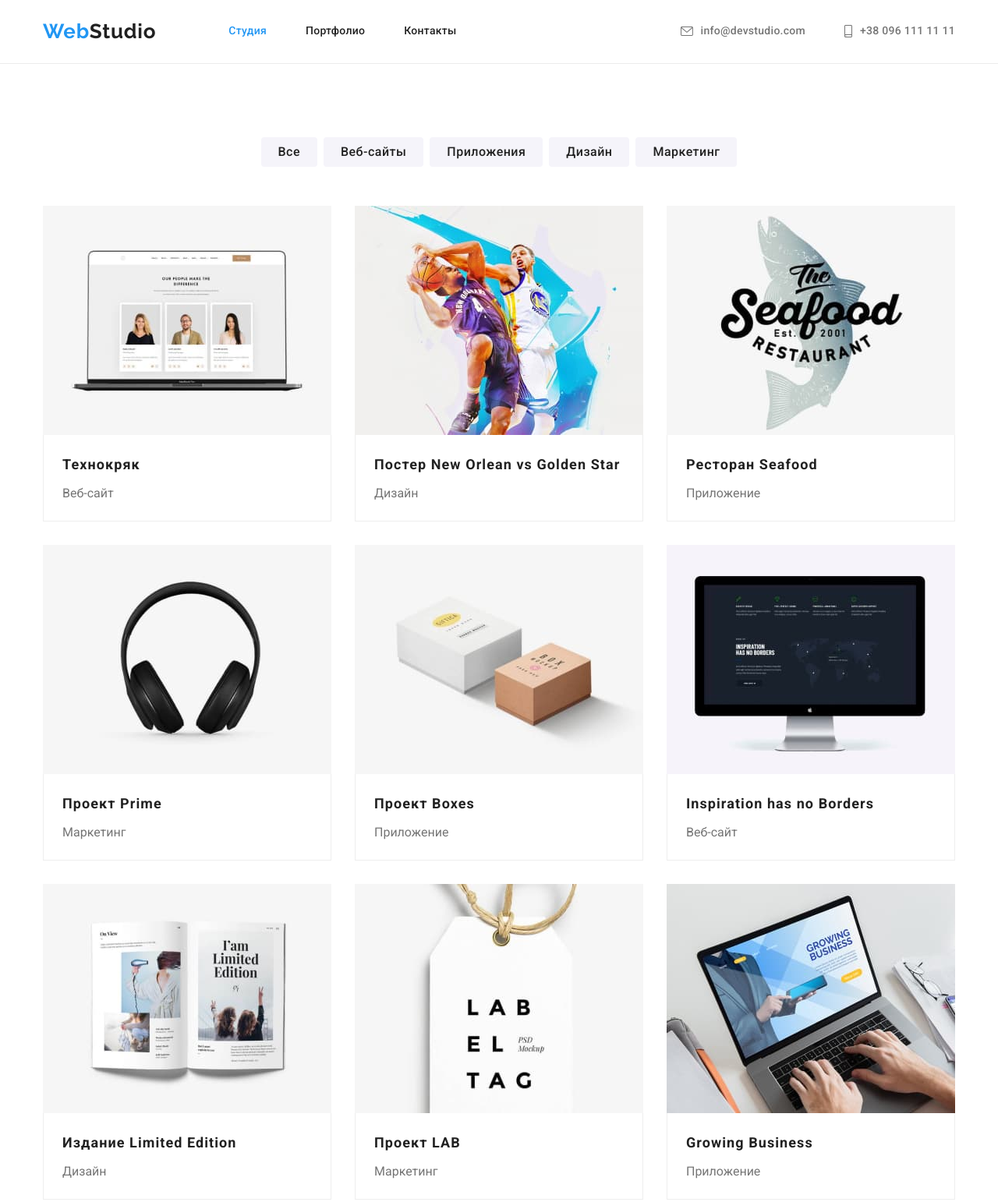
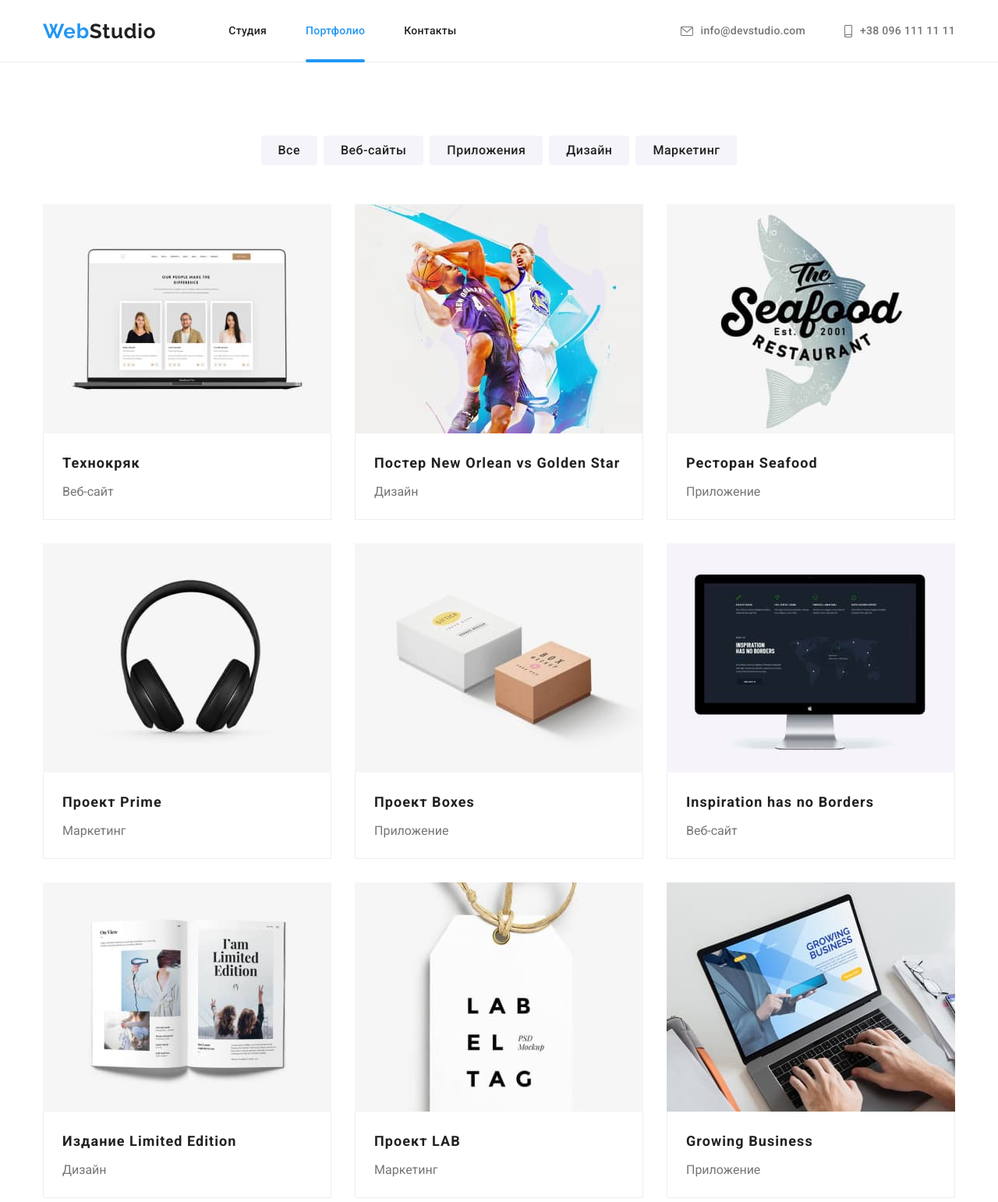
Before and after one commit to Volodymyr1973/goit-markup-hw-05, a plain HTML site: page portfolio.html in a window 1280 px wide. Shown: the top 1542 px of the page at 78% size. Drawn offline with nearby package versions, Linux system fonts and the light colour scheme.

Commit message:
without transition

```diff
--- a/css/styles.css
+++ b/css/styles.css
@@ -85,6 +85,7 @@ img {
 /* -----Хедер----- */
 
 .header {
+  height: 80px;
   background-color: #ffffff;
   border-bottom: 1px solid #ececec;
 }
@@ -100,8 +101,8 @@ img {
 .header-lists,
 .header-contact-lists {
   /* display: inline-block; */
-  padding-top: 32px;
-  padding-bottom: 32px;
+  /* padding-top: 32px;
+  padding-bottom: 32px; */
 }
 
 /* -----Блок навигации----- */
@@ -142,10 +143,13 @@ img {
 .header-lists {
   display: flex;
   align-items: center;
+  height: 100%;
 }
 
 .header-item {
+  position: relative;
   margin-right: 50px;
+  padding: 32px 0;
 }
 
 .header-item:last-child {
@@ -166,13 +170,14 @@ img {
 }
 
 .current::after {
+  content: '';
   position: absolute;
-  width: 48px;
+  left: 0;
+  bottom: 0;
+  width: 100%;
   height: 4px;
-  left: 453px;
-  top: 76px;
 
-  background: #2196f3;
+  background-color: #2196f3;
   border-radius: 2px;
 }
 
@@ -187,6 +192,10 @@ img {
   display: flex;
   margin-left: auto;
   align-items: center;
+}
+
+.header-contact-item {
+  padding: 32px 0;
 }
 
 .header-contact-item:not(:first-child) {
@@ -709,8 +718,39 @@ img {
   display: inline-block;
 }
 
-.portfolio-link:hover {
+.portfolio-link:hover,
+.portfolio-link:focus {
   box-shadow: 0px 1px 1px rgba(0, 0, 0, 0.12), 0px 4px 4px rgba(0, 0, 0, 0.06), 1px 4px 6px rgba(0, 0, 0, 0.16);
+}
+
+.portfolio-link:hover .portfolio-photo-text,
+.portfolio-link:focus .portfolio-photo-text {
+  transform: translateY(0);
+}
+
+.portfolio-photo-task {
+  position: relative;
+  overflow: hidden;
+}
+
+.portfolio-photo-text {
+  position: absolute;
+  left: 0;
+  top: 0;
+  width: 100%;
+  height: 100%;
+  padding: 63px 24px;
+  transform: translateY(100%);
+
+  background: rgba(33, 150, 243, 0.9);
+
+  font-family: 'Roboto';
+  font-style: normal;
+  font-weight: 400;
+  font-size: 18px;
+  line-height: 1.56;
+  letter-spacing: 0.03em;
+  color: #ffffff;
 }
 
 .portfolio-desc {
--- a/portfolio.html
+++ b/portfolio.html
@@ -30,10 +30,10 @@
           <!-- Ссылки на страницы -->
           <ul class="header-lists lists">
             <li class="header-item">
-              <a class="header-item-link link current" href="./">Студия</a>
+              <a class="header-item-link link" href="./">Студия</a>
             </li>
             <li class="header-item">
-              <a class="header-item-link link" href="./portfolio.html">Портфолио</a>
+              <a class="header-item-link link current" href="./portfolio.html">Портфолио</a>
             </li>
             <li class="header-item">
               <a class="header-item-link link" href="">Контакты</a>
@@ -74,7 +74,13 @@
           <ul class="portfolio-lists lists">
             <li class="portfolio-item">
               <a class="portfolio-link link" href="">
+                <div class="portfolio-photo-task">
                   <img class="portfolio-photo" src="./images/technokryak.jpg" alt="Технокряк сайт" width="370" />
+                  <p class="portfolio-photo-text">
+                    Ресурс предлагает комплексные предложения с разным уровнем функционала и сервисов. Все это позволит
+                    посетителю получить исчерпывающие сведения о компании или частном лице.
+                  </p>
+                </div>
                 <div class="portfolio-desc">
                   <h2 class="portfolio-title">Технокряк</h2>
                   <p class="portfolio-text">Веб-сайт</p>
@@ -83,6 +89,7 @@
             </li>
             <li class="portfolio-item">
               <a class="portfolio-link link" href="">
+                <div class="portfolio-photo-task">
                   <img
                     class="portfolio-photo"
                     src="./images/new-orlean.jpg"
@@ -90,6 +97,11 @@
                     width="370"
                     height="294"
                   />
+                  <p class="portfolio-photo-text">
+                    Ресурс предлагает комплексные предложения с разным уровнем функционала и сервисов. Все это позволит
+                    посетителю получить исчерпывающие сведения о компании или частном лице.
+                  </p>
+                </div>
                 <div class="portfolio-desc">
                   <h2 class="portfolio-title">Постер <span lang="en">New Orlean vs Golden Star</span></h2>
                   <p class="portfolio-text">Дизайн</p>
@@ -98,7 +110,13 @@
             </li>
             <li class="portfolio-item">
               <a class="portfolio-link link" href="">
+                <div class="portfolio-photo-task">
                   <img class="portfolio-photo" src="./images/seafood.jpg" alt="Приложение ресторана" width="370" />
+                  <p class="portfolio-photo-text">
+                    Ресурс предлагает комплексные предложения с разным уровнем функционала и сервисов. Все это позволит
+                    посетителю получить исчерпывающие сведения о компании или частном лице.
+                  </p>
+                </div>
                 <div class="portfolio-desc">
                   <h2 class="portfolio-title">Ресторан <span lang="en">Seafood</span></h2>
                   <p class="portfolio-text">Приложение</p>
@@ -107,7 +125,13 @@
             </li>
             <li class="portfolio-item">
               <a class="portfolio-link link" href="">
+                <div class="portfolio-photo-task">
                   <img class="portfolio-photo" src="./images/prime.jpg" alt="Проект Прайм" width="370" />
+                  <p class="portfolio-photo-text">
+                    Ресурс предлагает комплексные предложения с разным уровнем функционала и сервисов. Все это позволит
+                    посетителю получить исчерпывающие сведения о компании или частном лице.
+                  </p>
+                </div>
                 <div class="portfolio-desc">
                   <h2 class="portfolio-title">Проект <span lang="en">Prime</span></h2>
                   <p class="portfolio-text">Маркетинг</p>
@@ -116,7 +140,13 @@
             </li>
             <li class="portfolio-item">
               <a class="portfolio-link link" href="">
+                <div class="portfolio-photo-task">
                   <img class="portfolio-photo" src="./images/boxes.jpg" alt="Проект бокс" width="370" />
+                  <p class="portfolio-photo-text">
+                    Ресурс предлагает комплексные предложения с разным уровнем функционала и сервисов. Все это позволит
+                    посетителю получить исчерпывающие сведения о компании или частном лице.
+                  </p>
+                </div>
                 <div class="portfolio-desc">
                   <h2 class="portfolio-title">Проект <span>Boxes</span></h2>
                   <p class="portfolio-text">Приложение</p>
@@ -125,7 +155,18 @@
             </li>
             <li class="portfolio-item">
               <a class="portfolio-link link" href="">
-                <img class="portfolio-photo" src="./images/borders.jpg" alt="Сайт вдохновение без границ" width="370" />
+                <div class="portfolio-photo-task">
+                  <img
+                    class="portfolio-photo"
+                    src="./images/borders.jpg"
+                    alt="Сайт вдохновение без границ"
+                    width="370"
+                  />
+                  <p class="portfolio-photo-text">
+                    Ресурс предлагает комплексные предложения с разным уровнем функционала и сервисов. Все это позволит
+                    посетителю получить исчерпывающие сведения о компании или частном лице.
+                  </p>
+                </div>
                 <div class="portfolio-desc">
                   <h2 class="portfolio-title" lang="en">Inspiration has no Borders</h2>
                   <p class="portfolio-text">Веб-сайт</p>
@@ -134,7 +175,13 @@
             </li>
             <li class="portfolio-item">
               <a class="portfolio-link link" href="">
+                <div class="portfolio-photo-task">
                   <img class="portfolio-photo" src="./images/edition.jpg" alt="Дизайн издания" width="370" />
+                  <p class="portfolio-photo-text">
+                    Ресурс предлагает комплексные предложения с разным уровнем функционала и сервисов. Все это позволит
+                    посетителю получить исчерпывающие сведения о компании или частном лице.
+                  </p>
+                </div>
                 <div class="portfolio-desc">
                   <h2 class="portfolio-title">Издание <span lang="en">Limited Edition</span></h2>
                   <p class="portfolio-text">Дизайн</p>
@@ -143,7 +190,13 @@
             </li>
             <li class="portfolio-item">
               <a class="portfolio-link link" href="">
+                <div class="portfolio-photo-task">
                   <img class="portfolio-photo" src="./images/lab.jpg" alt="Проект лаб" width="370" />
+                  <p class="portfolio-photo-text">
+                    Ресурс предлагает комплексные предложения с разным уровнем функционала и сервисов. Все это позволит
+                    посетителю получить исчерпывающие сведения о компании или частном лице.
+                  </p>
+                </div>
                 <div class="portfolio-desc">
                   <h2 class="portfolio-title">Проект LAB</h2>
                   <p class="portfolio-text">Маркетинг</p>
@@ -152,7 +205,13 @@
             </li>
             <li class="portfolio-item">
               <a class="portfolio-link link" href="">
+                <div class="portfolio-photo-task">
                   <img class="portfolio-photo" src="./images/growing.jpg" alt="Проект растущий бизнес" width="370" />
+                  <p class="portfolio-photo-text">
+                    Ресурс предлагает комплексные предложения с разным уровнем функционала и сервисов. Все это позволит
+                    посетителю получить исчерпывающие сведения о компании или частном лице.
+                  </p>
+                </div>
                 <div class="portfolio-desc">
                   <h2 class="portfolio-title" lang="en">Growing Business</h2>
                   <p class="portfolio-text">Приложение</p>
```
Lines whose indentation alone changed are shown as unchanged.
